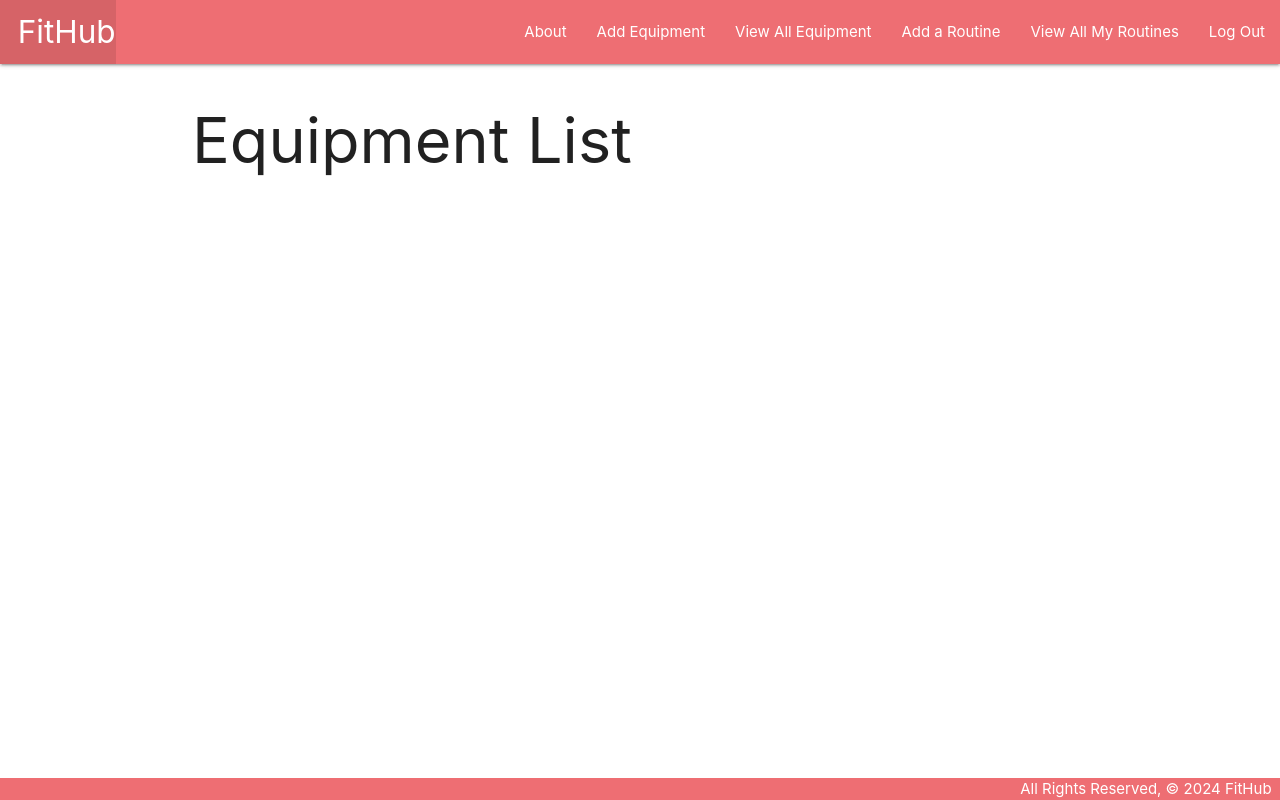
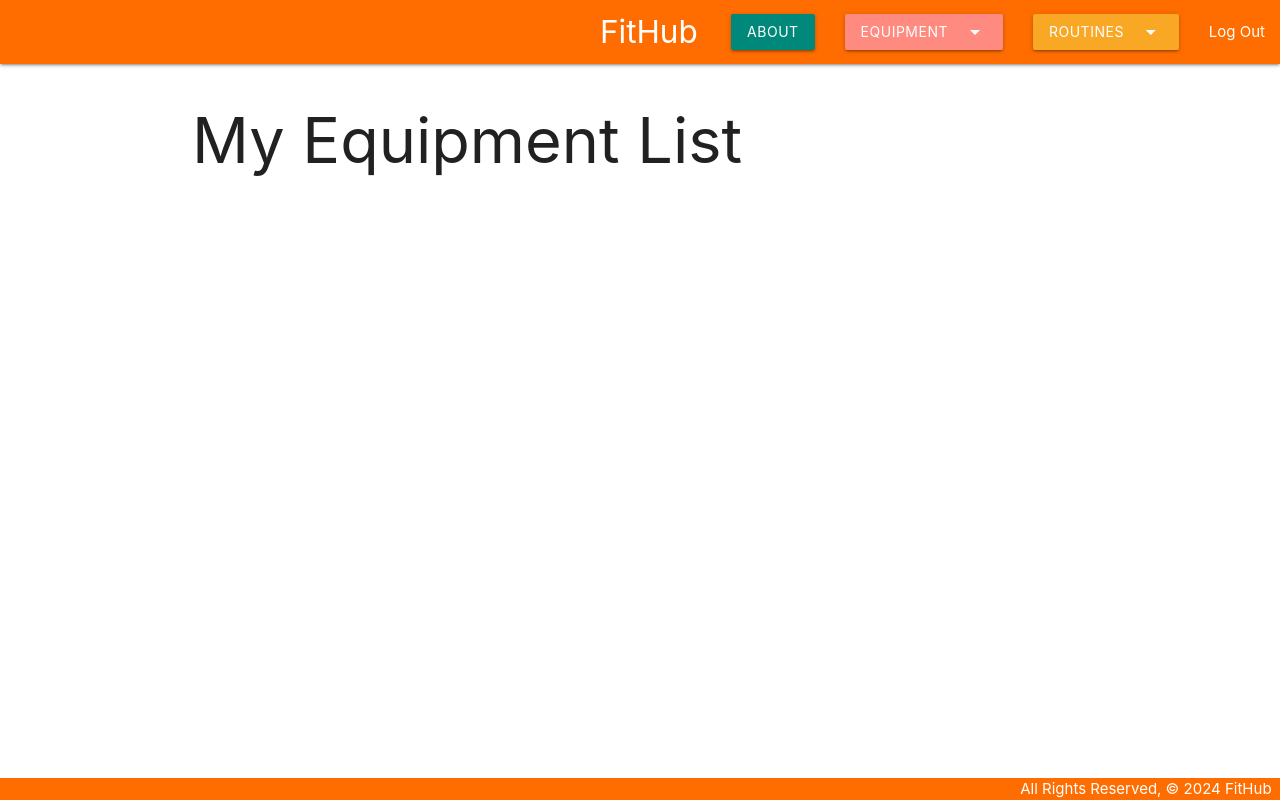
Before and after one commit to odalysruano/fithub-app, a Django app: page /equipments/ in a window 1280 px wide. Run offline with Django 4.2, Linux system fonts and the light colour scheme; the visitor is signed in with stand-in values (Sample User, id 1); data that the repository does not hold is empty.

Commit message:
style nav bar

```diff
--- a/main_app/templates/base.html
+++ b/main_app/templates/base.html
@@ -7,24 +7,41 @@
     <meta name="viewport" content="width=device-width, initial-scale=1.0">
     <meta http-equiv="X-UA-Compatible" content="ie=edge">
     <title>FitHub</title>
+    <script src="https://ajax.googleapis.com/ajax/libs/jquery/3.5.1/jquery.min.js"></script>
+    <script src="https://cdnjs.cloudflare.com/ajax/libs/materialize/1.0.0/js/materialize.min.js"></script>
+    <script type=text/javascript>
+        $( document ).ready(function(){
+            $(".dropdown-trigger").dropdown();
+        });
+    </script>
+    <link href="https://fonts.googleapis.com/icon?family=Material+Icons" rel="stylesheet">
     <link rel="stylesheet" href="https://cdnjs.cloudflare.com/ajax/libs/materialize/1.0.0/css/materialize.min.css">
     <link rel="stylesheet" type="text/css" href="{% static 'css/style.css' %}">
-    <script src="https://cdnjs.cloudflare.com/ajax/libs/materialize/1.0.0/js/materialize.min.js"></script>
 </head>
 <body>
     <header class="navbar-fixed">
         <nav>
-        <div class="nav-wrapper">
+        <div class="nav-wrapper orange accent-4">
             <ul>
-                <li><a href="/" class="left brand-logo">&nbsp;&nbsp;FitHub</a></li>
+                <li><a href="/" class="center brand-logo">&nbsp;&nbsp;FitHub</a></li>
             </ul>
-            <ul class="right">
-                <li><a href="{% url 'about' %}">About</a></li>
+            <ul class="right hide-on-med-and-down">
+                <li><a href="{% url 'about' %}" class="btn teal darken-1">About</a></li>
                 {% if user.is_authenticated %}
-                    <li><a href="{% url 'equipments_create' %}">Add Equipment</a></li>
-                    <li><a href="{% url 'equipments_index' %}">View All Equipment</a></li>
-                    <li><a href="{% url 'routines_create' %}">Add a Routine</a></li>
-                    <li><a href="{% url 'index' %}">View All My Routines</a></li>
+                    <li>
+                        <a class="dropdown-trigger btn red accent-1" data-target="dropdown1">Equipment<i class="material-icons right">arrow_drop_down</i></a>
+                        <ul id="dropdown1" class="dropdown-content">
+                            <li><a href="{% url 'equipments_create' %}">Add Equipment</a></li>
+                            <li><a href="{% url 'equipments_index' %}">View All Equipment</a></li>
+                        </ul>
+                    </li>
+                    <li>
+                        <a class="dropdown-trigger btn yellow darken-3" data-target="dropdown2">Routines<i class="material-icons right">arrow_drop_down</i></a>
+                        <ul id="dropdown2" class="dropdown-content">
+                            <li><a href="{% url 'routines_create' %}">Add a Routine</a></li>
+                            <li><a href="{% url 'index' %}">View All My Routines</a></li>
+                        </ul>
+                    </li>
                     <li><a href="{% url 'logout' %}">Log Out</a></li>
                 {% else %}
                     <li><a href="{% url 'signup' %}">Sign Up</a></li>
@@ -38,7 +55,7 @@
         {% block content %}
         {% endblock %}
     </main>
-    <footer class="page-footer">
+    <footer class="page-footer orange accent-4">
         <div class="right">All Rights Reserved, &copy; 2024 FitHub &nbsp;</div>
     </footer>
 </body>
--- a/main_app/templates/main_app/equipment_list.html
+++ b/main_app/templates/main_app/equipment_list.html
@@ -1,12 +1,12 @@
 {% extends 'base.html' %}
 {% block content %}
 
-<h1>Equipment List</h1>
+<h1>My Equipment List</h1>
 
 {% for equipment in equipment_list %}
     <a href="{% url 'equipments_detail' equipment.id %}">
-        <div class="card">
-            <div class="card-content">
+        <div class="card red accent-1">
+            <div class="card-content black-text">
                 <span class="card-title">{{ equipment.name }}</span>
             </div>
         </div>
--- a/main_app/templates/routines/index.html
+++ b/main_app/templates/routines/index.html
@@ -4,9 +4,9 @@
 <h1>My Routines</h1>
 
 {% for routine in routines %}
-    <div class="card">
+    <div class="card yellow lighten-4">
         <a href="{% url 'detail' routine.id %}">
-            <div class="card-content">
+            <div class="card-content black-text">
                 <span class="card-title">{{ routine.day_of_the_week }}</span>
                 <p>Focus Area: {{ routine.focus_area }}</p>
                 <p>Time Goal: {{ routine.time_goal }}</p>
```
Also changed, not shown: main_app/templates/routines/detail.html (+6 -6 lines).
